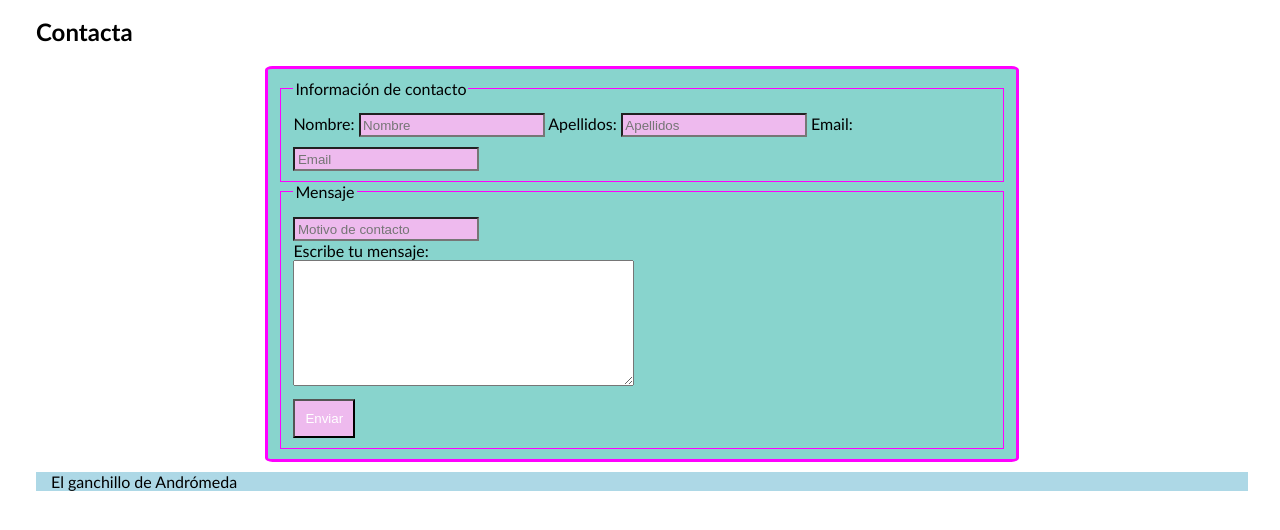
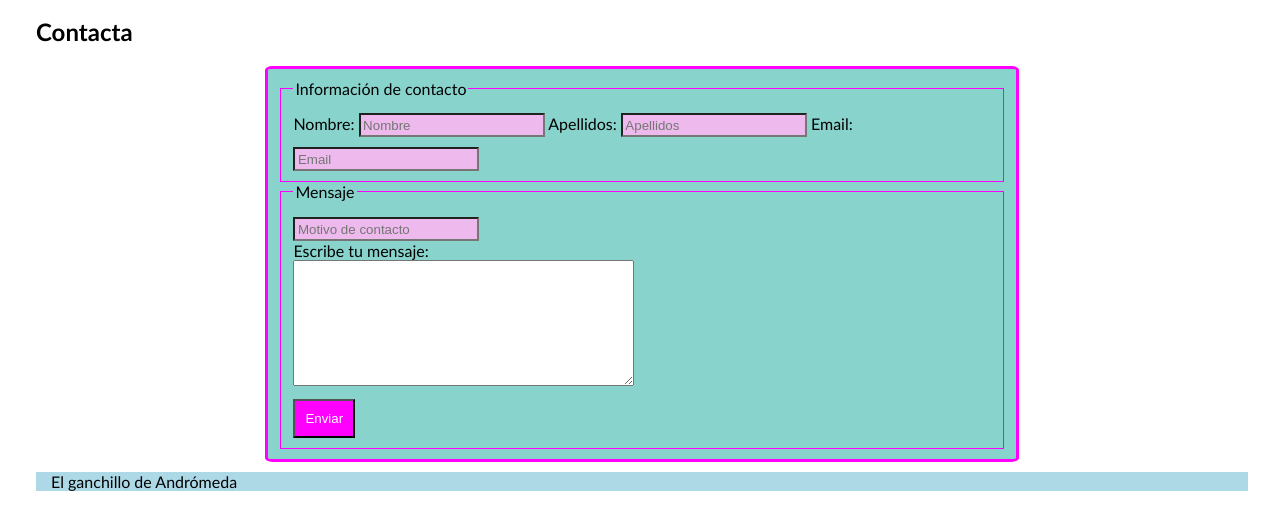
Before and after one commit to iere-x/iere-x.github.io, a plain HTML site: page contacta.html in a window 1280 px wide. Shown: the part 104-634 px from the top of the page. Drawn offline with Linux system fonts and the light colour scheme.

Commit message:
Update style.css

```diff
--- a/style.css
+++ b/style.css
@@ -87,7 +87,7 @@ fieldset {
 
 input {
     padding:10px;
-    background-color: rgb(238, 186, 238);
+    background-color: fuchsia;
     color:white;
     margin-top: 10px;
 }
```
